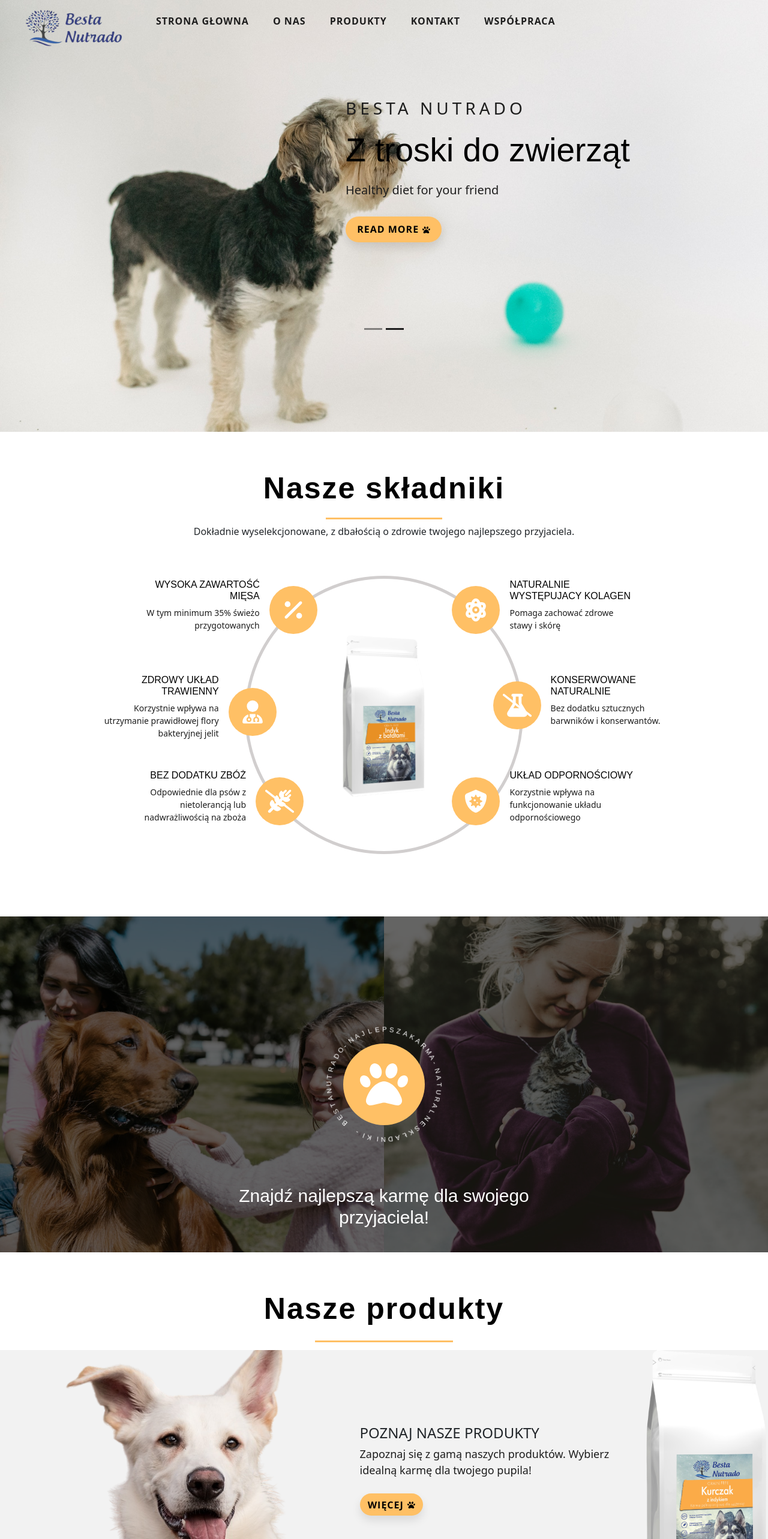
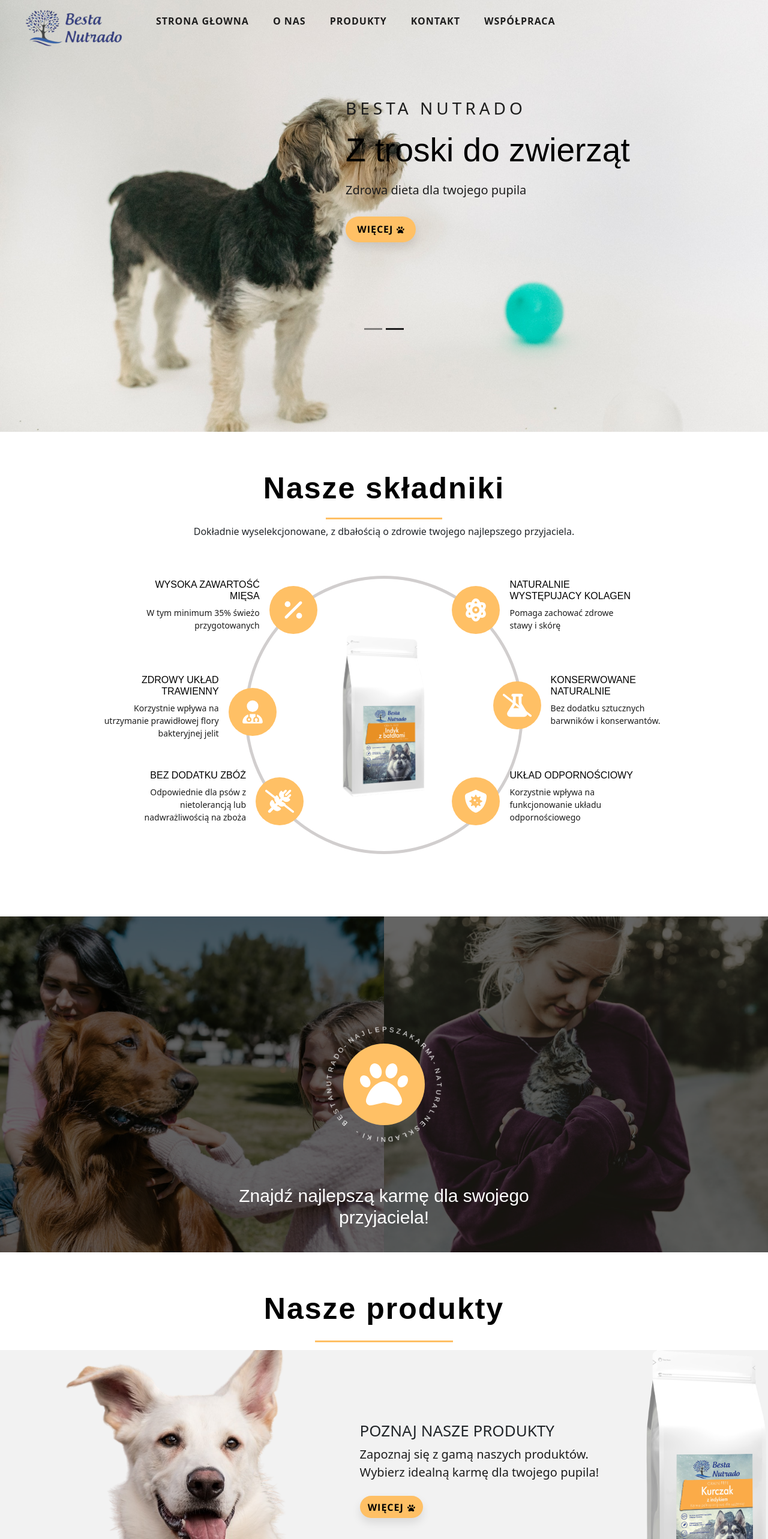
Before and after one commit to magdalena3546/BestaNutrado, a React (Create React App) app: page / in a window 1280 px wide. Shown: the top 2566 px of the page at 60% size. Built offline with nearby package versions, Linux system fonts and the light colour scheme; a web font is replaced by a local one.

Commit message:
add products page

```diff
--- a/src/App.js
+++ b/src/App.js
@@ -6,6 +6,7 @@ import Footer from "./views/Footer/Footer";
 import Contact from "./pages/Contact/Contact";
 import Partnership from "./pages/Partnership/Partnership";
 import Post from "./pages/Post/Post";
+import ProductsPage from "./pages/ProductsPage/ProductsPage";
 
 const App = () => {
   return (
@@ -14,6 +15,7 @@ const App = () => {
       <Routes>
         <Route path="/" element={<Home />} />
         <Route path="/about" element={<About />} />
+        <Route path="/products" element={<ProductsPage />} />
         <Route path="/contact" element={<Contact />} />
         <Route path="/partnership" element={<Partnership />} />
         <Route path="/post/:id" element={<Post />}/>
--- a/src/common/Button/Button.js
+++ b/src/common/Button/Button.js
@@ -5,7 +5,6 @@ import { Link } from 'react-router-dom';
 
 const Button = (props) => {
     return(
-    // <a href ="#" className={styles.btn}>{props.name}</a>
     <Link to={props.link} className={styles.button}>{props.name}
         <FontAwesomeIcon icon={faPaw} className={styles.icon}/>
     </Link>
--- /dev/null
+++ b/src/pages/ProductsPage/ProductsPage.js
@@ -0,0 +1,16 @@
+import styles from './ProductsPage.module.scss';
+
+const ProductsPage = () => {
+    return(
+        <>
+            <div className={styles.banner}>
+                <h3>Produkty</h3>
+            </div>
+            <div className={styles.content}>
+            <h4>Strona jest obecnie w przygotowaniu. Już wkrótce otwarcie naszego sklepu internetowego. Serdecznie zapraszamy!</h4>
+            </div>
+        </>
+    )
+};
+
+export default ProductsPage;
--- /dev/null
+++ b/src/pages/ProductsPage/ProductsPage.module.scss
@@ -0,0 +1,44 @@
+.banner {
+    background-image: url("../../../public/images/dogsProductsBanner.jpg");
+    background-repeat: no-repeat;
+    position: relative;
+    height: 50vh;
+    width: 100%;
+    background-position: center 60%;
+    background-size: cover;
+
+    &::after {
+        content: '';
+        position: absolute;
+        height: 100%;
+        width: 100%;
+        top: 0;
+        left: 0;
+        background-color: rgba(0, 0, 0, 0.6);
+    }
+
+    h3{
+        font-size: 70px;
+        z-index: 2;
+        top: 50%;
+        left: 50%;
+        transform: translate(-50%, -50%);
+        position: absolute;
+        color: #fff;
+        font-weight: light;
+    }
+}
+
+.content {
+    height: 50vh;
+    padding: 10%;
+    text-align: center;
+}
+
+@media (max-width: 739px) {
+    .banner {
+        h3 {
+            font-size: 40px;
+        }
+    }
+}
--- a/src/views/Banner/Banner.js
+++ b/src/views/Banner/Banner.js
@@ -15,8 +15,8 @@ const Banner = () => {
                  <Carousel.Caption className = {clsx(styles.bannerText, 'animate__animated animate__slideInUp')}>
                  <h2 className='animate__animated animate__bounce animate__delay-2s'>Besta Nutrado</h2>
                  <h3>Z pasji do zwierząt</h3>
-                 <p>Healthy diet for your friend</p>
-                 <Button link="/" name="read more" />
+                 <p>Zdrowa dieta dla twojego pupila</p>
+                 <Button link="/about" name="więcej" />
                  </Carousel.Caption>
              </Carousel.Item>
              <Carousel.Item className={styles.bannerItem}>
@@ -30,8 +30,8 @@ const Banner = () => {
                  <Carousel.Caption  className = {clsx(styles.bannerText, 'animate__animated animate__slideInUp')}>
                  <h2 className='animate__animated animate__bounce animate__delay-2s'>Besta Nutrado</h2>
                  <h3>Z troski do zwierząt</h3>
-                 <p>Healthy diet for your friend</p>
-                 <Button link="/" name="read more" />
+                 <p>Zdrowa dieta dla twojego pupila</p>
+                 <Button link="/about" name="więcej" />
                  </Carousel.Caption>
              </Carousel.Item>
          </Carousel>
--- a/src/views/BannerBottom/BannerBottom.js
+++ b/src/views/BannerBottom/BannerBottom.js
@@ -2,6 +2,7 @@ import { useEffect } from 'react';
 import styles from './BannerBottom.module.scss';
 import { FontAwesomeIcon } from '@fortawesome/react-fontawesome'
 import { faPaw } from '@fortawesome/free-solid-svg-icons'
+import { Link } from 'react-router-dom';
 
 const BannerBottom = () => {
 
@@ -23,11 +24,9 @@ const BannerBottom = () => {
         <div className={styles.box}></div>
         <div className={styles.circle}>
                 <p className={styles.textCircle} id='text'> Besta Nutrado - Najlepsza karma - Naturalne składniki - </p>
-                <a href="#">
-                    {/* <div className={styles.triangle}></div> */}
-                    {/* <FontAwesomeIcon icon="fa-solid fa-paw" /> */}
+                <Link to="/products">
                     <FontAwesomeIcon icon={faPaw} className={styles.icon}/>
-                </a>
+                </Link>
         </div>
         <div className={styles.textBox}>
             <h3>Znajdź najlepszą karmę dla swojego przyjaciela!</h3>
--- a/src/views/NavBar/NavLinks.js
+++ b/src/views/NavBar/NavLinks.js
@@ -26,7 +26,7 @@ const NavLinks = (props) => {
                 animate = {animateTo}
                 transition = {{delay: 0.20}}
                 onClick={() => props.isMobile && props.closeMobileMenu()}>
-                <Link to="#">Produkty</Link>
+                <Link to="/products">Produkty</Link>
             </motion.li>
             <motion.li
                 initial = {animateFrom}
--- a/src/views/Products/Products.js
+++ b/src/views/Products/Products.js
@@ -12,7 +12,7 @@ const Products = () => {
                 <div  className={styles.text}>
                     <h5>Poznaj nasze produkty</h5>
                     <p>Zapoznaj się z gamą naszych produktów. Wybierz idealną karmę dla twojego pupila!</p>
-                    <Button link="/" name="Więcej" />
+                    <Button link="/products" name="Więcej" />
                 </div>
                 <div className={styles.photo}><img src='./images/besta1.png' alt="opakowanie karmy Besta Nutrado"></img></div>
             </div>
--- a/src/views/Products/Products.module.scss
+++ b/src/views/Products/Products.module.scss
@@ -19,10 +19,10 @@
 
         h5 {
             text-transform: uppercase;
-            font-size: 24px;
+            font-size: 26px;
         }
         p {
-            font-size: 18px;
+            font-size: 20px;
         }
 
     }
```
Also changed, not shown: public/images/dogsProductsBanner.jpg (added).
